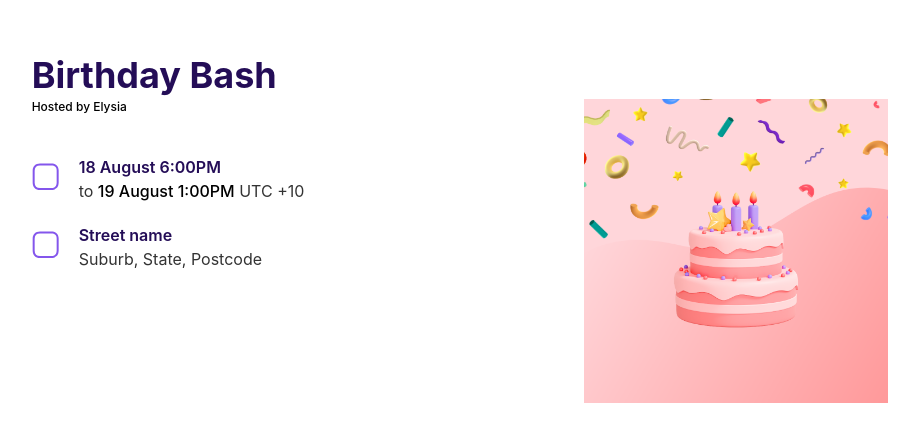
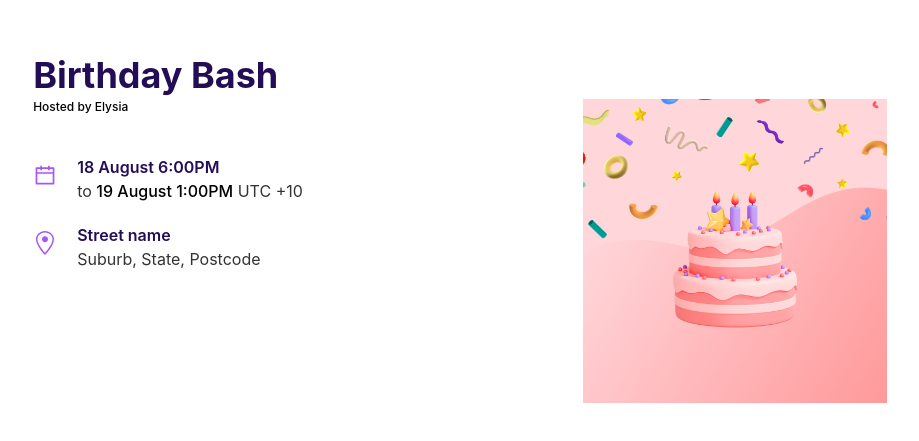
Before and after one commit to shabbirahmedshuvo01/technical-assessment, a React (Create React App) app: page /event in a window 1280 px wide. Shown: the part 117-558 px from the top of the page, without its empty margins (200-1119 px from the left). Built offline with nearby package versions, Linux system fonts and the light colour scheme.

Commit message:
icon change

```diff
--- a/package.json
+++ b/package.json
@@ -9,6 +9,7 @@
     "daisyui": "^2.31.0",
     "react": "^18.2.0",
     "react-dom": "^18.2.0",
+    "react-icons": "^4.4.0",
     "react-router-dom": "^6.4.1",
     "react-scripts": "5.0.1",
     "web-vitals": "^2.1.4"
--- a/src/componentes/Banner/Event/Event.js
+++ b/src/componentes/Banner/Event/Event.js
@@ -1,6 +1,8 @@
 import React from 'react';
 import bdyImg from '../../Images/Birthday cake.png';
-import svg1 from '../../Images/Fill 19.svg'
+import svg1 from '../../Images/Fill 19.svg';
+import { AiOutlineCalendar } from 'react-icons/ai';
+import { GoLocation } from 'react-icons/go';
 
 const Event = () => {
     return (
@@ -21,8 +23,8 @@ const Event = () => {
 
                     <div className='mt-10'>
                         <div className='mt-5 flex gap-5 text-start'>
-                            <div className='mt-2'>
-                                <img src={svg1} alt="" />
+                            <div className='mt-2 text-purple-500 text-2xl'>
+                                <AiOutlineCalendar />
                             </div>
                             <div>
                                 <p className='text-primary font-semibold'>18 August 6:00PM</p>
@@ -30,8 +32,8 @@ const Event = () => {
                             </div>
                         </div>
                         <div className='mt-5 flex gap-5 text-start'>
-                            <div className='mt-2'>
-                                <img src={svg1} alt="" />
+                            <div className='mt-2 text-purple-500 text-2xl'>
+                                <GoLocation />
                             </div>
                             <div>
                                 <p className='text-primary font-semibold'>Street name</p>
```
Also changed, not shown: 1 other file (tests, documents, lock files or other folders).
